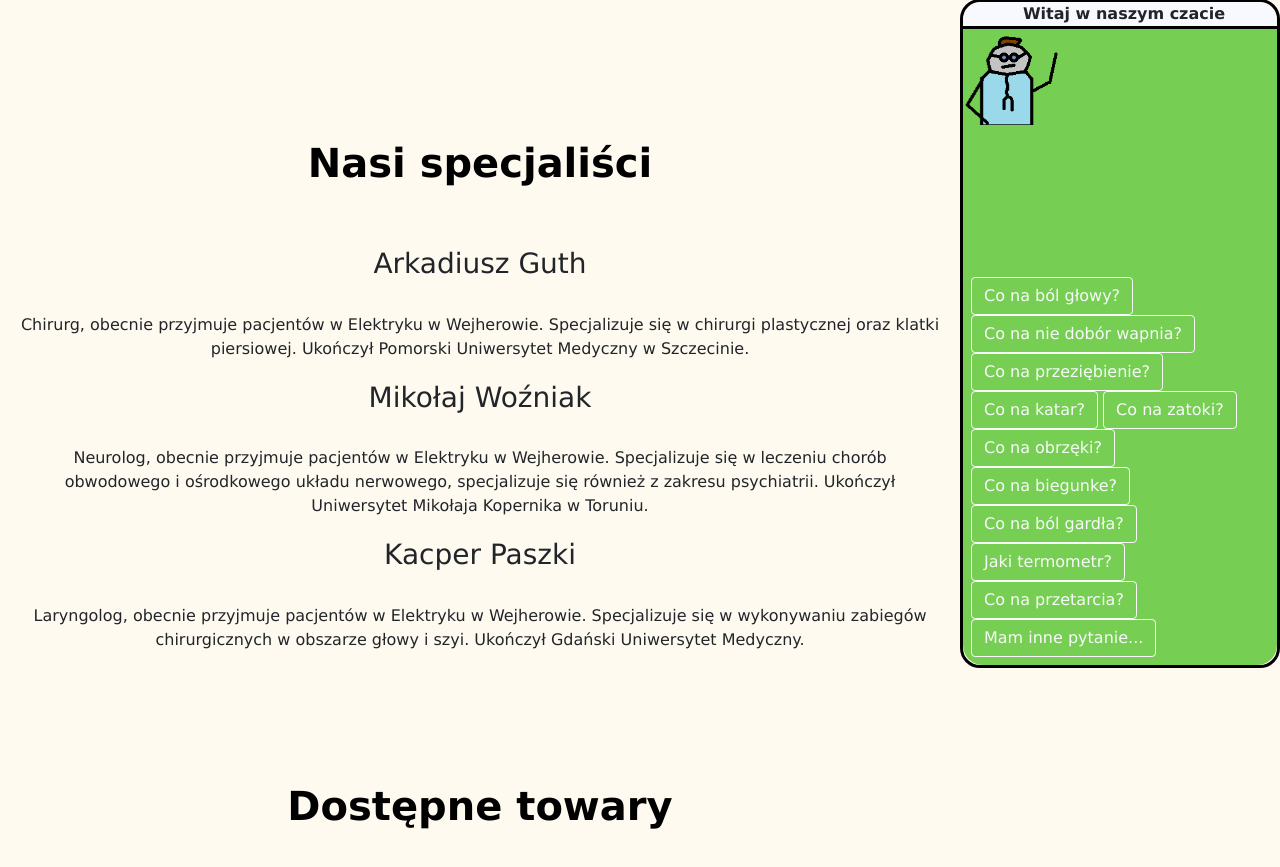
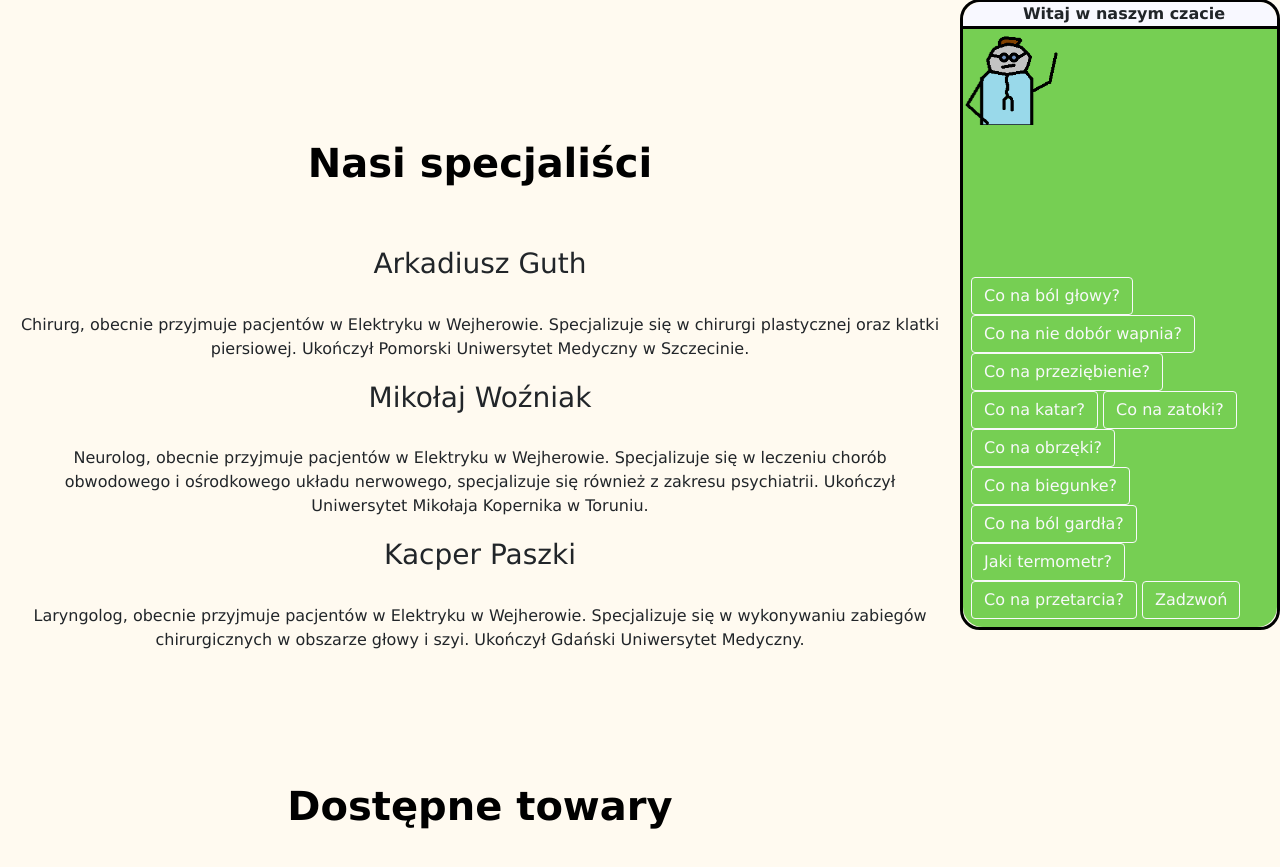
Before and after one commit to wozniak04/Projekt, a PHP site: page / in a window 1280 px wide. Shown: the part 967-1834 px from the top of the page. Run offline with PHP 8.4, Linux system fonts and the light colour scheme; a user stored in the database is signed in.

Commit message:
Update index.php

```diff
--- a/index.php
+++ b/index.php
@@ -360,9 +360,9 @@
                 <button type="button" class="btn btn-outline-light" onclick="bolgardla()">Co na ból gardła?</button>
                 <button type="button" class="btn btn-outline-light" onclick="termo()">Jaki termometr?</button>
                 <button type="button" class="btn btn-outline-light" onclick="przetarcia()">Co na przetarcia?</button>
-                <form action="mail.php" method="POST">
-                    <button type="submit" class="btn btn-outline-light">Mam inne pytanie...</button>
-                </form>
+
+                   <a href="tel:+48537798500"> <button type="submit" class="btn btn-outline-light">Zadzwoń</button></a>
+
             </div>
 
 
```
